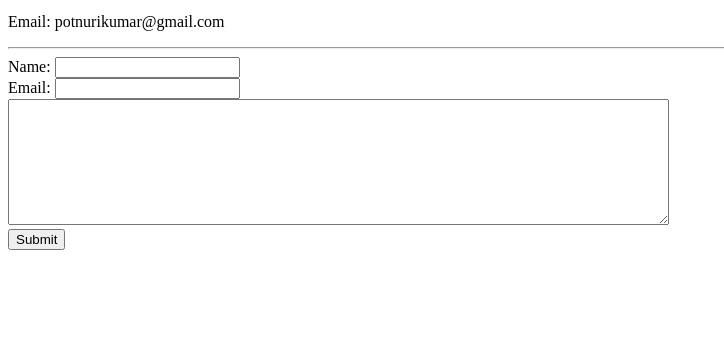
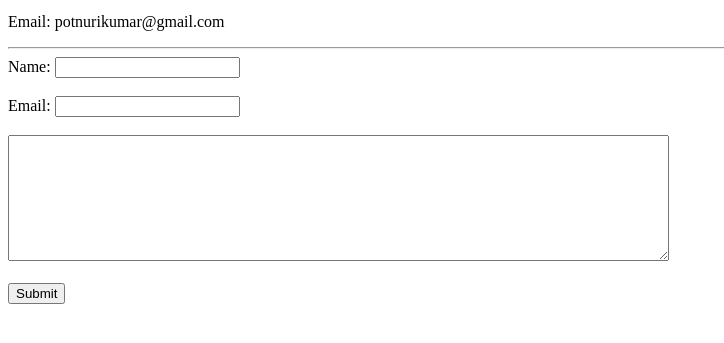
Before and after one commit to potnurikumar/cv, a plain HTML site: page contact.html in a window 1280 px wide. Shown: the part 101-444 px from the top of the page, without its empty margins (0-724 px from the left). Drawn offline with Linux system fonts and the light colour scheme.

Commit message:
Update contact.html

```diff
--- a/contact.html
+++ b/contact.html
@@ -11,10 +11,10 @@
     <hr>
     <form class="" action="mailto:joe@example.com?subject=feedback" method="post" enctype="text/plain">
       <label>Name:</label>
-      <input type="text" name="yourName" value=""><br>
+      <input type="text" name="yourName" value=""><br><br>
       <label>Email:</label>
-      <input type="email" name="yourEmail" value=""><br>
-      <textarea name="yourMsg" rows="8" cols="80"></textarea><br>
+      <input type="email" name="yourEmail" value=""><br><br>
+      <textarea name="yourMsg" rows="8" cols="80"></textarea><br><br>
       <input type="submit" name="">
     </form>
   </body>
```
